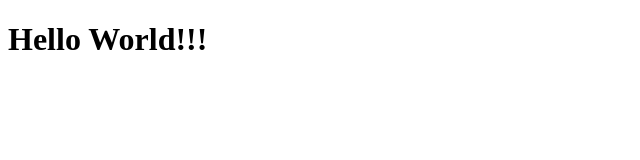
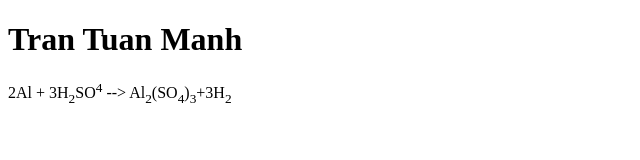
Before and after one commit to kokossVN/codesandbox-firstweb, a website: page index.html in a window 1280 px wide. Shown: the whole page, without its empty margins (0-640 px from the left). Drawn offline with Linux system fonts and the light colour scheme.

Commit message:
smail change

```diff
--- a/index.html
+++ b/index.html
@@ -5,7 +5,11 @@
 </head>
 <body>
 	<h1>
-	Hello World!!!
+		Tran Tuan Manh
 	</h1>
+	<p>
+	2Al + 3H<sub>2</sub>SO<sup>4</sup>
+	--> Al<sub>2</sub>(SO<sub>4</sub>)<sub>3</sub>+3H<sub>2</sub>
+	</p>
 </body>
 </html>
```
